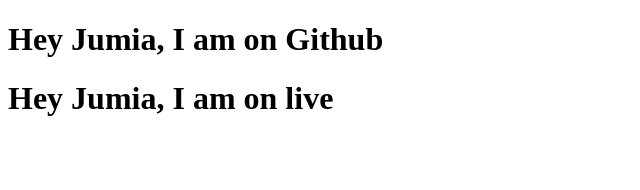
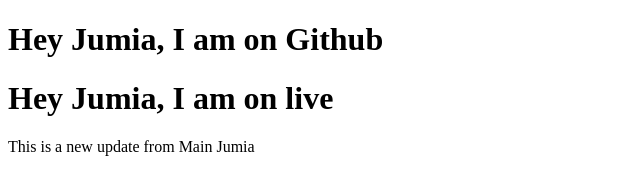
Before and after one commit to ekpono/jumia, a plain HTML site: page index.html in a window 1280 px wide. Shown: the whole page, without its empty margins (0-640 px from the left). Drawn offline with Linux system fonts and the light colour scheme.

Commit message:
New main jumai added

```diff
--- a/index.html
+++ b/index.html
@@ -10,5 +10,6 @@
 <body>
     <h1>Hey Jumia, I am on Github</h1>
     <h1>Hey Jumia, I am on live</h1>
+    <p>This is a new update from Main Jumia</p>
 </body>
 </html>
```
